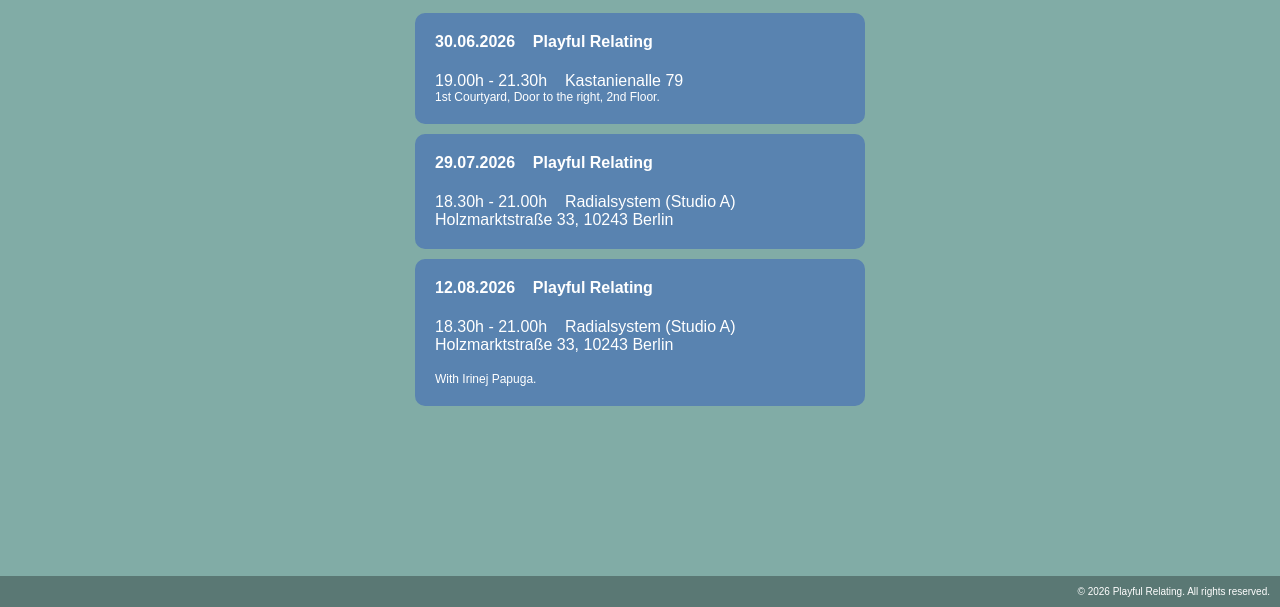
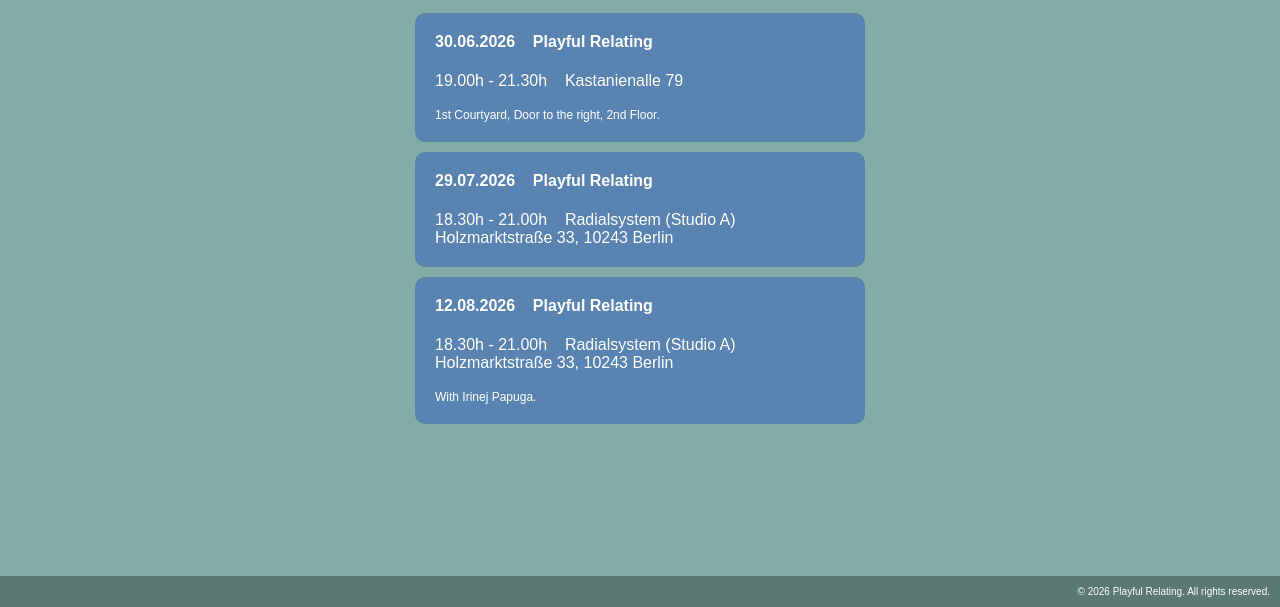
Before and after one commit to BardeMantel/playful-relating, a website: page events.html in a window 1280 px wide. Shown: the part 193-800 px from the top of the page. Drawn offline with Linux system fonts and the light colour scheme.

Commit message:
Update events.html

```diff
--- a/events.html
+++ b/events.html
@@ -32,7 +32,7 @@
       <h1>Upcoming Events</h1>
       <div class="box">
         <h3>30.06.2026 &nbsp;&nbsp; Playful Relating</h3><br>
-        19.00h - 21.30h &nbsp;&nbsp; Kastanienalle 79<br>
+        19.00h - 21.30h &nbsp;&nbsp; Kastanienalle 79<br><br>
         <p class="footnote">1st Courtyard, Door to the right, 2nd Floor.</p>
       </div>
       <div class="box">
```
